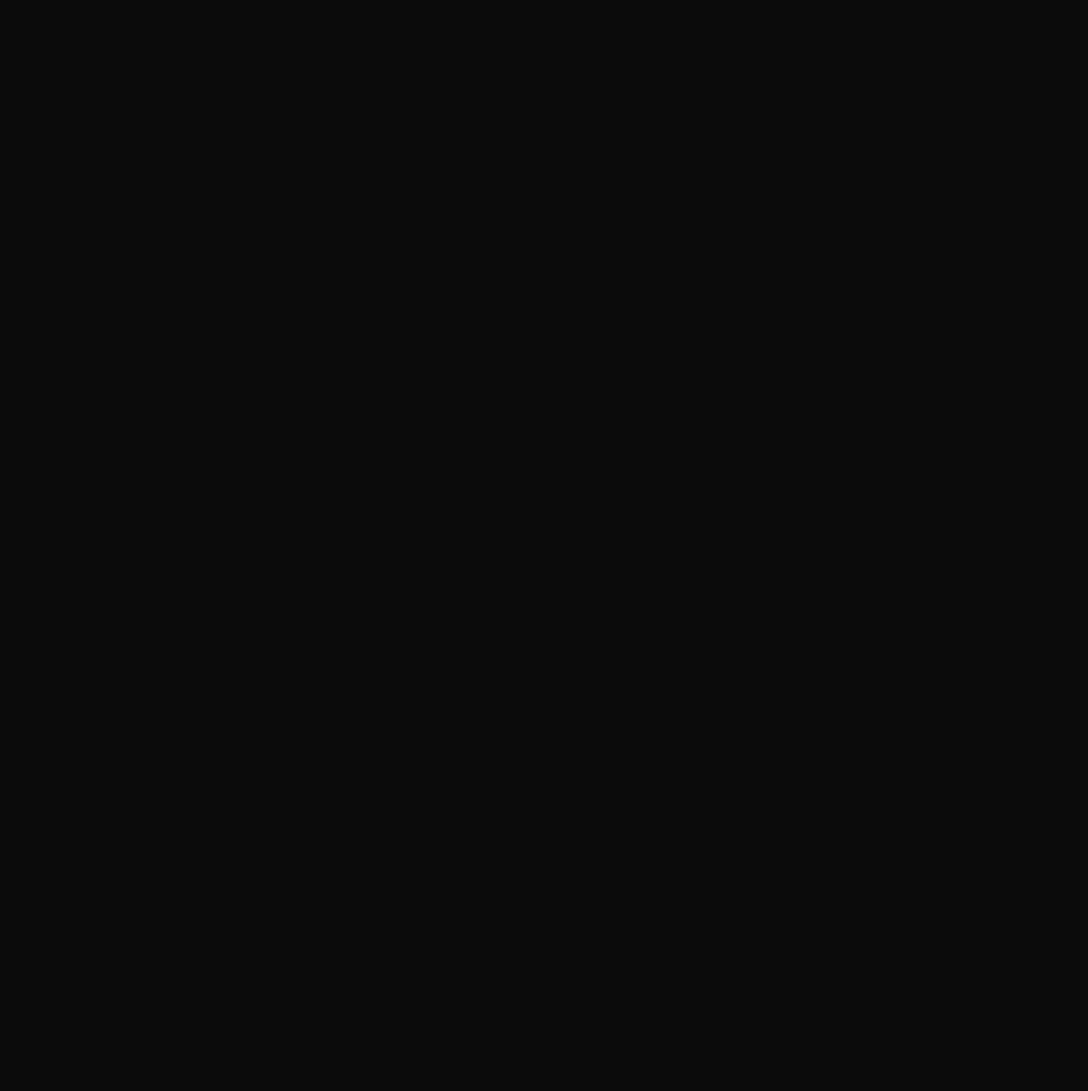
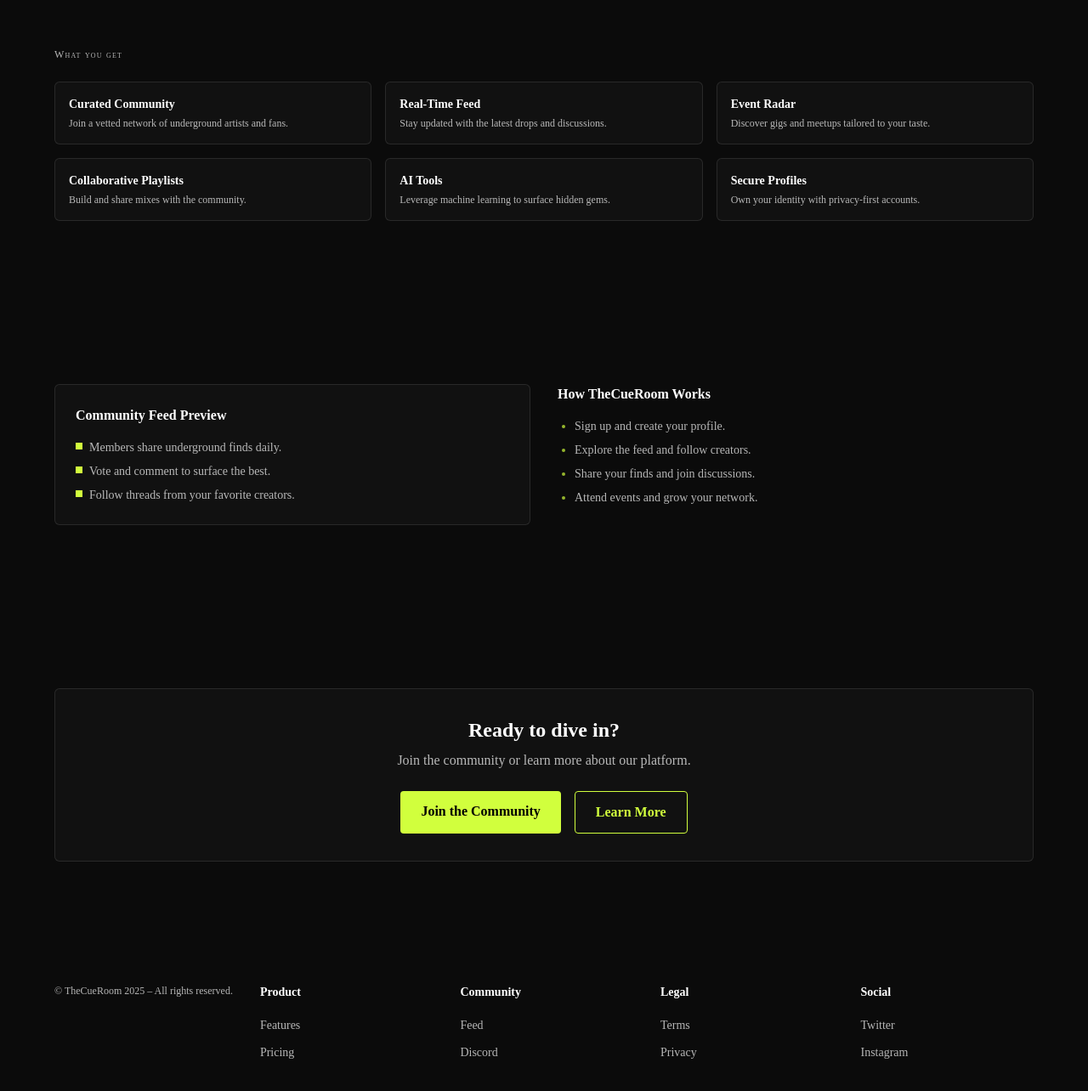
Before and after one commit to dejayillegal/thecueRoom_V2APP, a Next.js app in the folder apps/web/: page / in a window 1280 px wide. Shown: the part 1452-2736 px from the top of the page at 85% size. Before the commit the page ends 1412 px from the top, so only its background shows below. Built offline with nearby package versions, Linux system fonts and the light colour scheme.

Commit message:
feat: add landing sections and footer

```diff
--- a/apps/web/app/(marketing)/page.tsx
+++ b/apps/web/app/(marketing)/page.tsx
@@ -1,5 +1,10 @@
 import Header from '@/components/landing/Header';
 import Hero from '@/components/landing/Hero';
+import FeatureGrid from '@/components/landing/FeatureGrid';
+import FeedPreview from '@/components/landing/FeedPreview';
+import HowItWorks from '@/components/landing/HowItWorks';
+import CtaBand from '@/components/landing/CtaBand';
+import Footer from '@/components/landing/Footer';
 import './_styles.css';
 
 export const dynamic = 'force-dynamic';
@@ -10,7 +15,14 @@
       <Header />
       <main>
         <Hero />
+        <FeatureGrid />
+        <div className="mx-auto max-w-[1200px] px-6 py-24 md:grid md:grid-cols-2 md:gap-8">
+          <FeedPreview />
+          <HowItWorks />
+        </div>
+        <CtaBand />
       </main>
+      <Footer />
     </>
   );
 }
--- /dev/null
+++ b/apps/web/components/landing/Card.tsx
@@ -0,0 +1,15 @@
+import type { ReactNode } from 'react';
+
+interface CardProps {
+  title: string;
+  body: ReactNode;
+}
+
+export default function Card({ title, body }: CardProps) {
+  return (
+    <div className="rounded-md bg-surface p-4 border border-white/10">
+      <h3 className="text-sm font-semibold">{title}</h3>
+      <p className="mt-1 text-xs text-muted">{body}</p>
+    </div>
+  );
+}
--- /dev/null
+++ b/apps/web/components/landing/CtaBand.tsx
@@ -0,0 +1,30 @@
+import Link from 'next/link';
+
+export default function CtaBand() {
+  return (
+    <section className="mx-auto max-w-[1200px] px-6 py-24" aria-labelledby="cta-heading">
+      <div className="rounded-md bg-surface p-8 text-center border border-white/10">
+        <h2 id="cta-heading" className="text-2xl font-bold">
+          Ready to dive in?
+        </h2>
+        <p className="mt-2 text-muted">
+          Join the community or learn more about our platform.
+        </p>
+        <div className="mt-6 flex justify-center gap-4">
+          <Link
+            href="/signup"
+            className="rounded bg-lime px-6 py-3 font-bold text-black"
+          >
+            Join the Community
+          </Link>
+          <Link
+            href="#learn-more"
+            className="rounded border border-lime px-6 py-3 font-bold text-lime"
+          >
+            Learn More
+          </Link>
+        </div>
+      </div>
+    </section>
+  );
+}
--- /dev/null
+++ b/apps/web/components/landing/FeatureGrid.tsx
@@ -0,0 +1,47 @@
+import Card from './Card';
+
+const features = [
+  {
+    title: 'Curated Community',
+    body: 'Join a vetted network of underground artists and fans.',
+  },
+  {
+    title: 'Real-Time Feed',
+    body: 'Stay updated with the latest drops and discussions.',
+  },
+  {
+    title: 'Event Radar',
+    body: 'Discover gigs and meetups tailored to your taste.',
+  },
+  {
+    title: 'Collaborative Playlists',
+    body: 'Build and share mixes with the community.',
+  },
+  {
+    title: 'AI Tools',
+    body: 'Leverage machine learning to surface hidden gems.',
+  },
+  {
+    title: 'Secure Profiles',
+    body: 'Own your identity with privacy-first accounts.',
+  },
+];
+
+export default function FeatureGrid() {
+  return (
+    <section
+      id="learn-more"
+      className="mx-auto max-w-[1200px] px-6 py-24"
+      aria-labelledby="features-heading"
+    >
+      <p id="features-heading" className="label mb-6">
+        What you get
+      </p>
+      <div className="grid grid-cols-1 gap-4 sm:grid-cols-2 lg:grid-cols-3">
+        {features.map((feature) => (
+          <Card key={feature.title} title={feature.title} body={feature.body} />
+        ))}
+      </div>
+    </section>
+  );
+}
--- /dev/null
+++ b/apps/web/components/landing/FeedPreview.tsx
@@ -0,0 +1,26 @@
+const lines = [
+  'Members share underground finds daily.',
+  'Vote and comment to surface the best.',
+  'Follow threads from your favorite creators.',
+];
+
+export default function FeedPreview() {
+  return (
+    <section
+      className="rounded-md bg-surface p-6 border border-white/10"
+      aria-labelledby="feed-preview-heading"
+    >
+      <h2 id="feed-preview-heading" className="mb-4 text-base font-semibold">
+        Community Feed Preview
+      </h2>
+      <ul className="space-y-2">
+        {lines.map((line) => (
+          <li key={line} className="flex items-start gap-2">
+            <span className="mt-1 h-2 w-2 flex-none bg-lime" />
+            <span className="text-sm text-muted">{line}</span>
+          </li>
+        ))}
+      </ul>
+    </section>
+  );
+}
--- /dev/null
+++ b/apps/web/components/landing/Footer.tsx
@@ -0,0 +1,63 @@
+import Link from 'next/link';
+
+const columns = [
+  {
+    title: 'Product',
+    links: [
+      { label: 'Features', href: '#' },
+      { label: 'Pricing', href: '#' },
+    ],
+  },
+  {
+    title: 'Community',
+    links: [
+      { label: 'Feed', href: '/feed' },
+      { label: 'Discord', href: '#' },
+    ],
+  },
+  {
+    title: 'Legal',
+    links: [
+      { label: 'Terms', href: '#' },
+      { label: 'Privacy', href: '#' },
+    ],
+  },
+  {
+    title: 'Social',
+    links: [
+      { label: 'Twitter', href: '#' },
+      { label: 'Instagram', href: '#' },
+    ],
+  },
+];
+
+export default function Footer() {
+  return (
+    <footer className="bg-background" aria-labelledby="footer-heading">
+      <div className="mx-auto flex max-w-[1200px] flex-col items-start justify-between gap-8 px-6 py-12 md:flex-row">
+        <p className="text-xs text-muted">
+          © TheCueRoom {new Date().getFullYear()} – All rights reserved.
+        </p>
+        <nav aria-labelledby="footer-heading" className="grid flex-1 grid-cols-2 gap-8 sm:grid-cols-4">
+          {columns.map((col) => (
+            <div key={col.title}>
+              <h3 className="text-sm font-semibold">{col.title}</h3>
+              <ul className="mt-4 space-y-2">
+                {col.links.map((link) => (
+                  <li key={link.label}>
+                    <Link
+                      href={link.href}
+                      className="text-sm text-muted hover:text-lime hover:underline focus-visible:text-lime focus-visible:underline"
+                    >
+                      {link.label}
+                    </Link>
+                  </li>
+                ))}
+              </ul>
+            </div>
+          ))}
+        </nav>
+      </div>
+    </footer>
+  );
+}
--- /dev/null
+++ b/apps/web/components/landing/HowItWorks.tsx
@@ -0,0 +1,21 @@
+const steps = [
+  'Sign up and create your profile.',
+  'Explore the feed and follow creators.',
+  'Share your finds and join discussions.',
+  'Attend events and grow your network.',
+];
+
+export default function HowItWorks() {
+  return (
+    <section aria-labelledby="how-it-works-heading">
+      <h2 id="how-it-works-heading" className="mb-4 text-base font-semibold">
+        How TheCueRoom Works
+      </h2>
+      <ul className="list-disc space-y-2 pl-5 text-sm text-muted marker:text-lime">
+        {steps.map((step) => (
+          <li key={step}>{step}</li>
+        ))}
+      </ul>
+    </section>
+  );
+}
```
